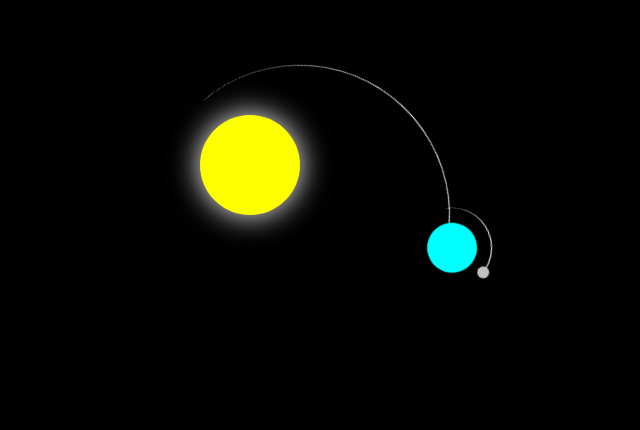
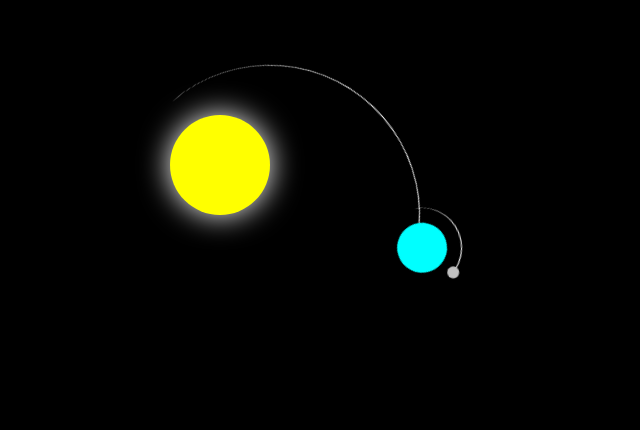
Before and after one commit to Dorcaschagas/Orbit, a plain HTML site: page index.html in a window 1280 px wide. Shown: the part 135-565 px from the top of the page, without its empty margins (290-930 px from the left). Drawn offline with Linux system fonts and the light colour scheme.

Commit message:
Update index.html

```diff
--- a/index.html
+++ b/index.html
@@ -24,6 +24,7 @@
             width: 60em;
             height: 60em;
             overflow: hidden;
+            margin-left: -60px;
         }
 
         .sun{
@@ -41,7 +42,6 @@
             position: absolute;
             border-width:  .1em  .1em 0 0;
             border-style: solid;
-            /* border-color: aquamarine; */
             border-color:white transparent transparent transparent ;
             border-radius: 50%;
         }
```
